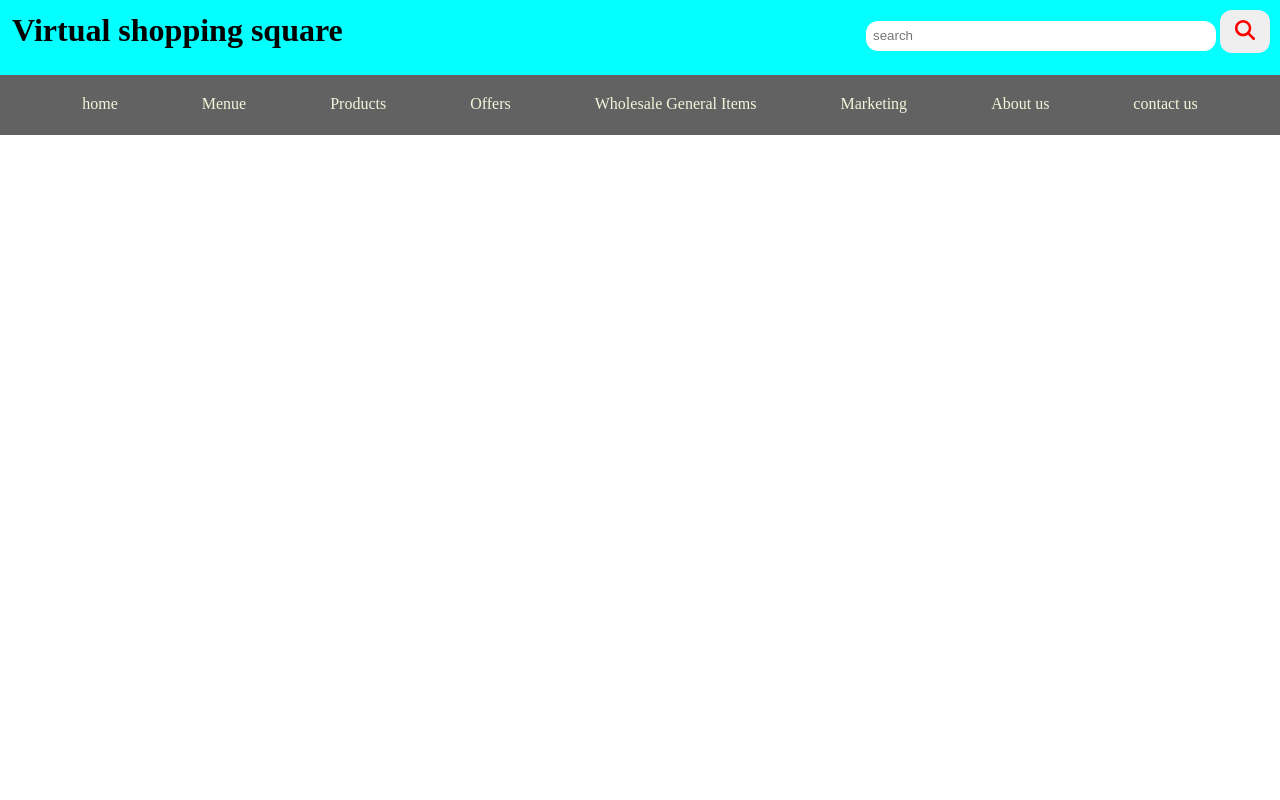
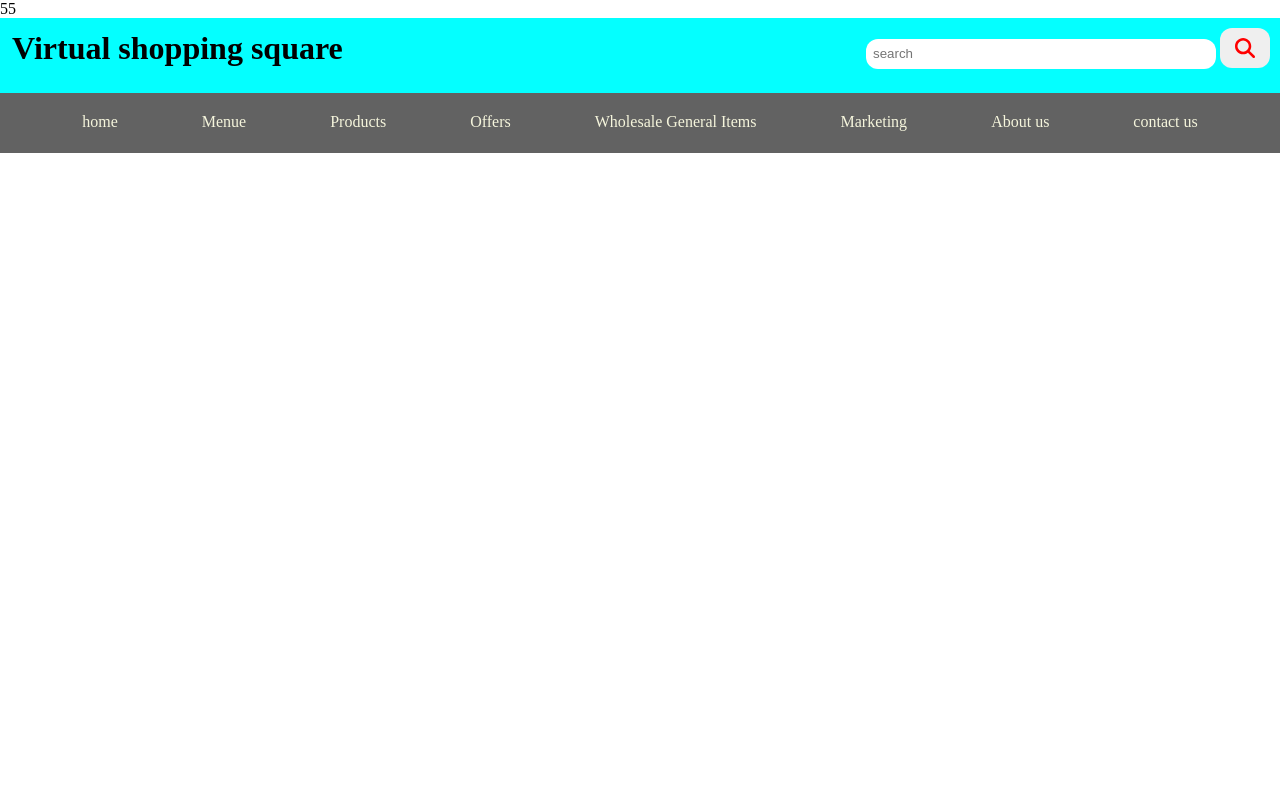
Before and after one commit to themathematcs/virtual_china_square, a Django app: page /Menue/ in a window 1280 px wide. Run offline with Django 4.2, Linux system fonts and the light colour scheme; some libraries are stand-ins or nearby versions.

Commit message:
hello world

```diff
--- a/china_shopping/Menue/templates/home/index.html
+++ b/china_shopping/Menue/templates/home/index.html
@@ -1,4 +1,4 @@
-{% load static %}
+{% load static %}55
 
 <!DOCTYPE html>
 <html lang="en">
```
